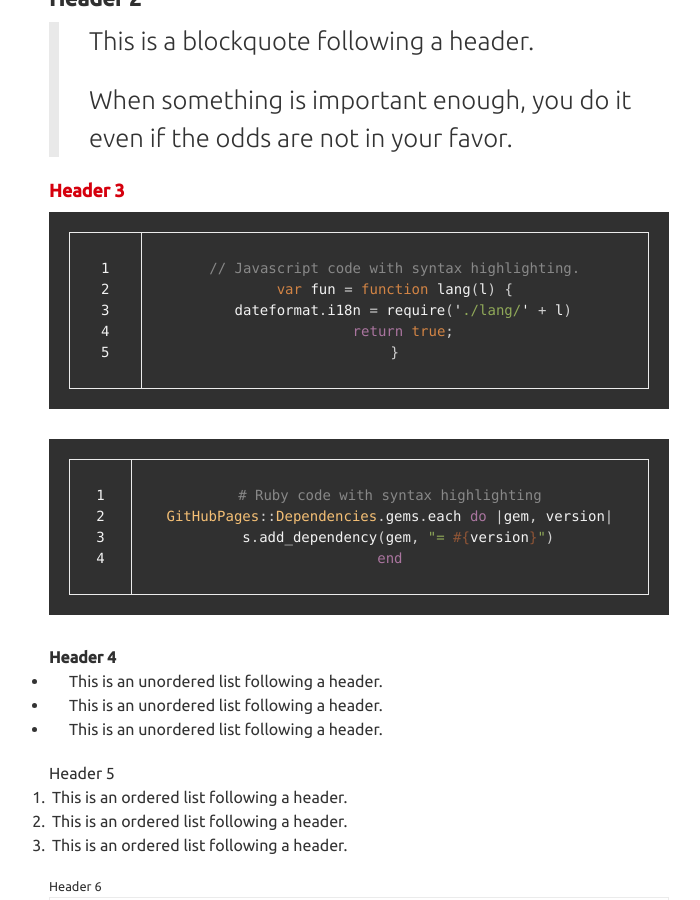
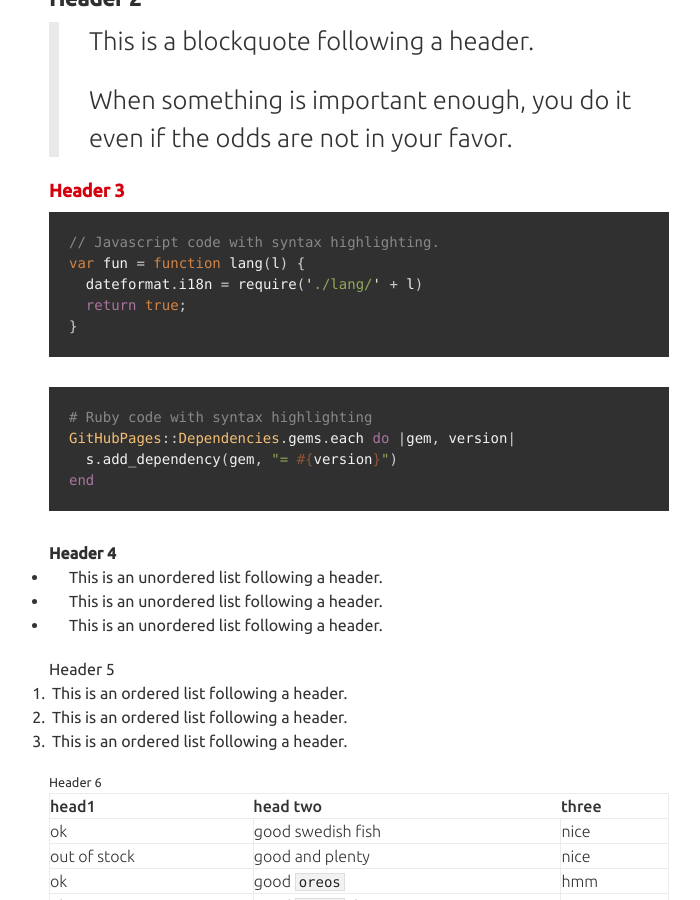
Before and after one commit to plenigo/plenigo.github.io, a Jekyll site: the page built from index.md, in a window 1280 px wide and 900 px high, scrolled down 575 px. Shown: the whole window, without its empty margins (281-981 px from the left). Built offline with Jekyll 4.4.1, drawn with Linux system fonts in a browser that asks for light colours; some web fonts are replaced.

Commit message:
- removed line numbers

```diff
--- a/_config.yml
+++ b/_config.yml
@@ -50,8 +50,7 @@ kramdown:
     span:
       line_numbers: false
     block:
-      line_numbers: true
-      start_line: 1
+      line_numbers: false
 
 theme: minima
 gems:
```
